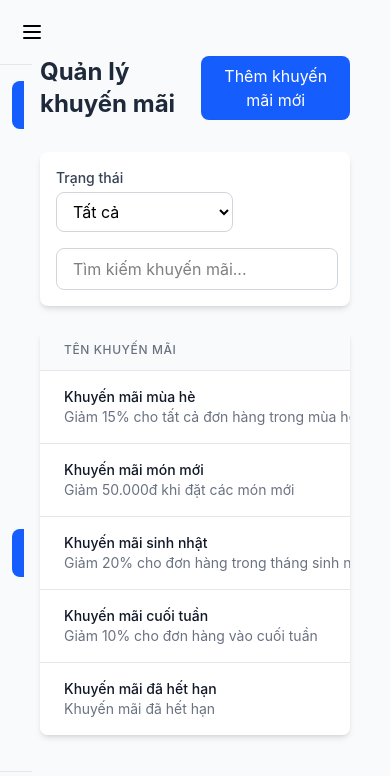
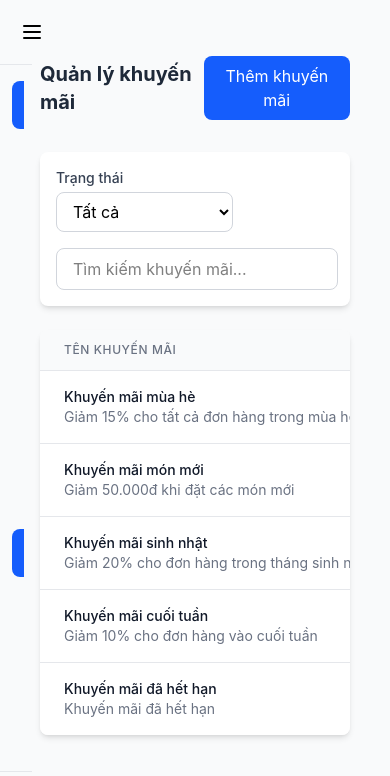
Before and after one commit to quangquy-coding/Restaurant-Management, a React (Vite) app: page /admin/promotions in a window 390 px wide. Shown: the top 776 px of the page. Built offline with nearby package versions, Linux system fonts and the light colour scheme; sample sign-in values are in the browser's storage.

Commit message:
promotionpage analyticspage responsive

```diff
--- a/src/pages/admin/AdminCustomerAnalyticsPage.jsx
+++ b/src/pages/admin/AdminCustomerAnalyticsPage.jsx
@@ -143,7 +143,7 @@ const AdminCustomerAnalyticsPage = () => {
   return (
     <div className="container mx-auto px-4 py-8">
       <div className="flex justify-between items-center mb-8">
-        <h1 className="text-2xl font-bold text-gray-800">Phân tích khách hàng</h1>
+        <h1 className="text-xl font-bold text-gray-800">Phân tích khách hàng</h1>
         <div className="flex items-center">
           <select
             value={timeRange}
--- a/src/pages/admin/AdminPromotionsPage.jsx
+++ b/src/pages/admin/AdminPromotionsPage.jsx
@@ -204,12 +204,12 @@ const AdminPromotionsPage = () => {
   return (
     <div className="container mx-auto px-4 py-8">
       <div className="flex justify-between items-center mb-8">
-        <h1 className="text-2xl font-bold text-gray-800">Quản lý khuyến mãi</h1>
+        <h1 className="text-xl font-bold text-gray-800">Quản lý khuyến mãi</h1>
         <button
           onClick={() => handleOpenModal()}
           className="px-4 py-2 bg-blue-600 text-white rounded-lg hover:bg-blue-700 transition-colors"
         >
-          Thêm khuyến mãi mới
+          Thêm khuyến mãi
         </button>
       </div>
 
--- a/src/pages/menu/AdvancedSearchPage.jsx
+++ b/src/pages/menu/AdvancedSearchPage.jsx
@@ -368,7 +368,7 @@ const AdvancedSearchPage = () => {
       <div className="bg-white shadow-sm sticky top-0 z-10">
         <div className="max-w-7xl mx-auto px-4 py-4">
           <div className="flex items-center justify-between">
-            <h1 className="text-2xl font-bold">Danh mục</h1>
+            <h1 className="text-2xl font-bold ">Danh mục</h1>
 
             <div className="flex items-center">
               <div className="relative mr-4">
```
